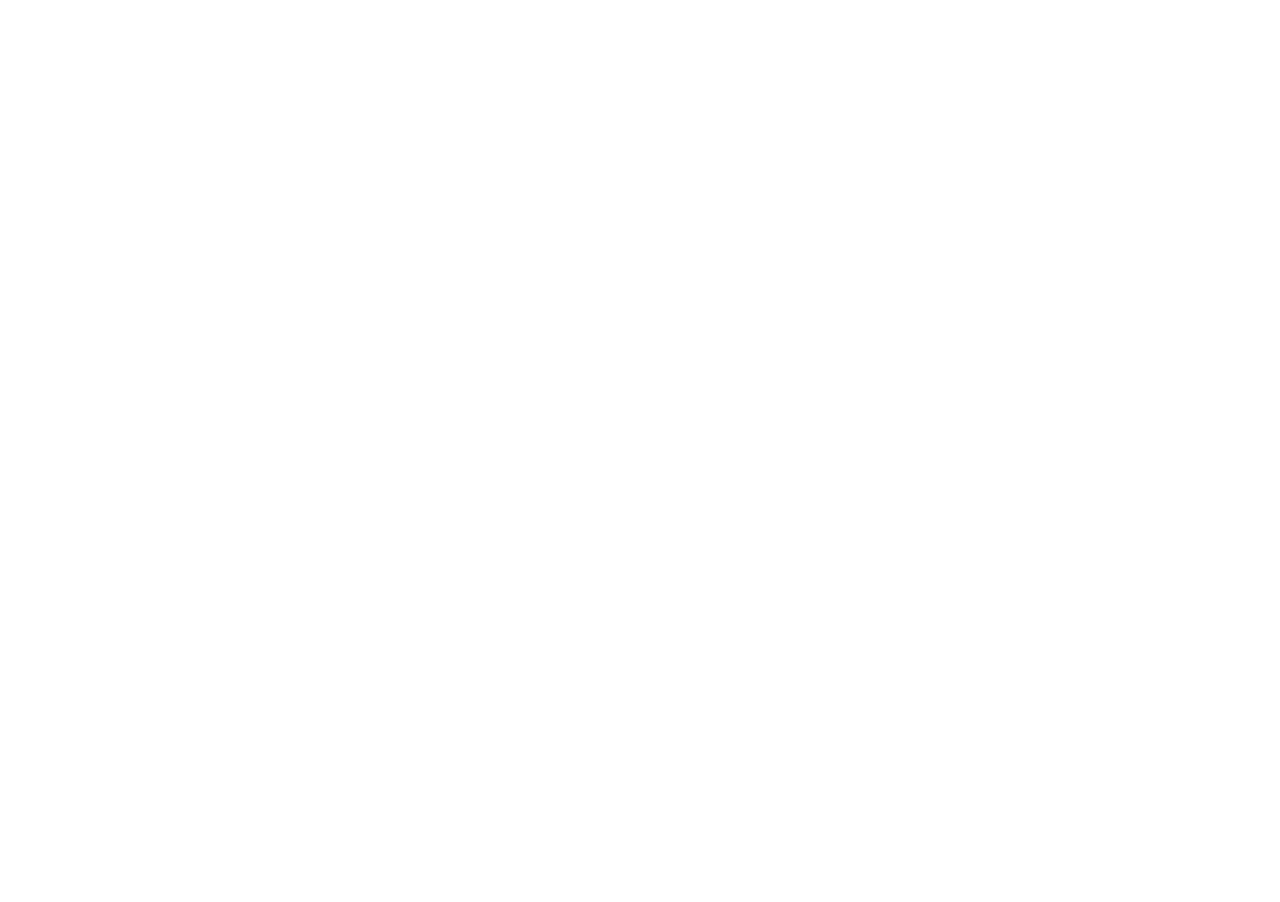
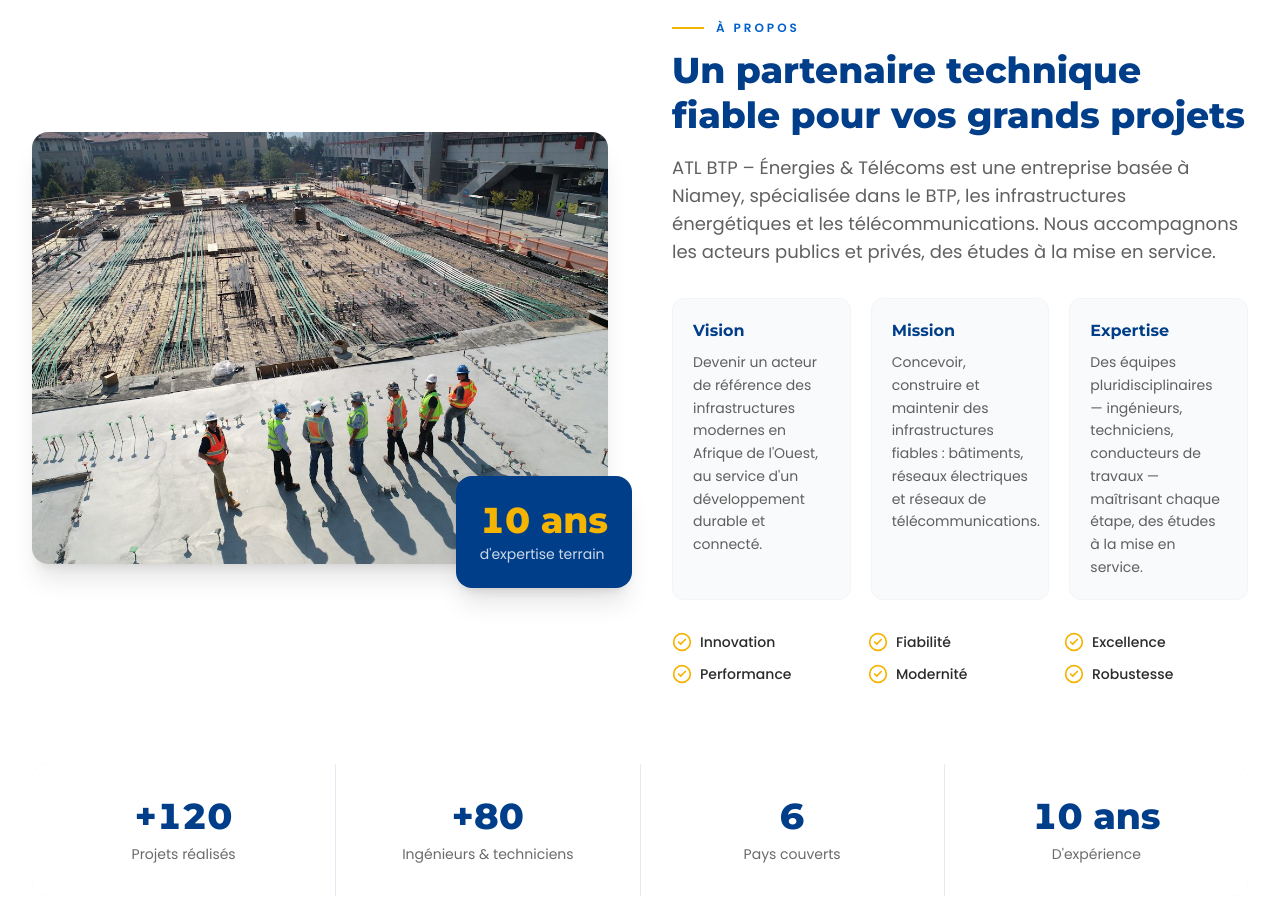
Before and after one commit to etheocledk/atl-btp, a React (Vite) app: page / in a window 1280 px wide. Shown: the part 900-1802 px from the top of the page. Before the commit the page ends 800 px from the top, so only its background shows below. Built offline with nearby package versions, Linux system fonts and the light colour scheme.

Commit message:
feat: section À propos avec chiffres clés animés
Co-Authored-By: Claude Opus 5.5 <noreply@anthropic.com>

```diff
--- a/src/App.tsx
+++ b/src/App.tsx
@@ -1,4 +1,5 @@
 import Header from './components/Header'
+import About from './components/About'
 import Hero from './components/Hero'
 import { useReveal } from './hooks/useReveal'
 
@@ -10,6 +11,7 @@ export default function App() {
       <Header />
       <main>
         <Hero />
+        <About />
       </main>
     </>
   )
--- /dev/null
+++ b/src/components/About.tsx
@@ -0,0 +1,66 @@
+import { CheckCircle2 } from 'lucide-react'
+import { pillars, stats, values } from '../data/site'
+import Counter from './Counter'
+import SectionTitle from './SectionTitle'
+
+export default function About() {
+  return (
+    <section id="a-propos" className="py-20 sm:py-28">
+      <div className="mx-auto max-w-7xl px-4 sm:px-6 lg:px-8">
+        <div className="grid items-center gap-12 lg:grid-cols-2 lg:gap-16">
+          <div className="reveal relative">
+            <img
+              src="/images/equipe-chantier.jpg"
+              alt="Équipe d'ingénieurs et de techniciens sur un chantier"
+              className="aspect-[4/3] w-full rounded-2xl object-cover shadow-xl"
+              loading="lazy"
+            />
+            <div className="absolute -right-2 -bottom-6 rounded-2xl bg-atl p-6 text-white shadow-xl sm:-right-6">
+              <p className="font-display text-4xl font-extrabold text-gold">
+                <Counter value={stats[3].value} suffix=" ans" />
+              </p>
+              <p className="mt-1 text-sm text-white/80">d'expertise terrain</p>
+            </div>
+          </div>
+
+          <div>
+            <SectionTitle
+              eyebrow="À propos"
+              title="Un partenaire technique fiable pour vos grands projets"
+              intro="ATL BTP – Énergies & Télécoms est une entreprise basée à Niamey, spécialisée dans le BTP, les infrastructures énergétiques et les télécommunications. Nous accompagnons les acteurs publics et privés, des études à la mise en service."
+            />
+
+            <div className="mt-8 grid gap-5 sm:grid-cols-3">
+              {pillars.map((p) => (
+                <div key={p.title} className="reveal rounded-xl border border-gray-100 bg-gray-50 p-5">
+                  <h3 className="font-bold text-atl">{p.title}</h3>
+                  <p className="mt-2 text-sm leading-relaxed text-graphite/75">{p.text}</p>
+                </div>
+              ))}
+            </div>
+
+            <ul className="reveal mt-8 grid grid-cols-2 gap-3 sm:grid-cols-3">
+              {values.map((v) => (
+                <li key={v} className="flex items-center gap-2 text-sm font-medium">
+                  <CheckCircle2 className="h-5 w-5 shrink-0 text-gold" aria-hidden="true" />
+                  {v}
+                </li>
+              ))}
+            </ul>
+          </div>
+        </div>
+
+        <dl className="reveal mt-20 grid grid-cols-2 gap-px overflow-hidden rounded-2xl bg-atl/10 lg:grid-cols-4">
+          {stats.map((s) => (
+            <div key={s.label} className="flex flex-col-reverse bg-white p-6 text-center sm:p-8">
+              <dt className="mt-2 text-sm text-graphite/70">{s.label}</dt>
+              <dd className="font-display text-3xl font-extrabold text-atl sm:text-4xl">
+                <Counter value={s.value} prefix={s.prefix} suffix={s.suffix} />
+              </dd>
+            </div>
+          ))}
+        </dl>
+      </div>
+    </section>
+  )
+}
--- /dev/null
+++ b/src/components/Counter.tsx
@@ -0,0 +1,47 @@
+import { useEffect, useRef, useState } from 'react'
+
+type Props = { value: number; prefix?: string; suffix?: string; duration?: number }
+
+/** Compteur qui s'anime de 0 à `value` lorsqu'il devient visible. */
+export default function Counter({ value, prefix = '', suffix = '', duration = 1600 }: Props) {
+  const ref = useRef<HTMLSpanElement>(null)
+  const [current, setCurrent] = useState(0)
+
+  useEffect(() => {
+    const el = ref.current
+    if (!el) return
+    if (window.matchMedia('(prefers-reduced-motion: reduce)').matches) {
+      setCurrent(value)
+      return
+    }
+    let frame = 0
+    const observer = new IntersectionObserver(
+      ([entry]) => {
+        if (!entry.isIntersecting) return
+        observer.disconnect()
+        const start = performance.now()
+        const tick = (now: number) => {
+          const progress = Math.min((now - start) / duration, 1)
+          const eased = 1 - Math.pow(1 - progress, 3)
+          setCurrent(Math.round(eased * value))
+          if (progress < 1) frame = requestAnimationFrame(tick)
+        }
+        frame = requestAnimationFrame(tick)
+      },
+      { threshold: 0.5 },
+    )
+    observer.observe(el)
+    return () => {
+      observer.disconnect()
+      cancelAnimationFrame(frame)
+    }
+  }, [value, duration])
+
+  return (
+    <span ref={ref} className="tabular-nums">
+      {prefix}
+      {current}
+      {suffix}
+    </span>
+  )
+}
--- /dev/null
+++ b/src/components/SectionTitle.tsx
@@ -0,0 +1,32 @@
+type Props = {
+  eyebrow: string
+  title: string
+  intro?: string
+  light?: boolean
+  center?: boolean
+}
+
+export default function SectionTitle({ eyebrow, title, intro, light = false, center = false }: Props) {
+  return (
+    <div className={`reveal max-w-3xl ${center ? 'mx-auto text-center' : ''}`}>
+      <p
+        className={`mb-3 inline-flex items-center gap-3 text-xs font-semibold uppercase tracking-[0.25em] ${
+          light ? 'text-gold' : 'text-atl-light'
+        }`}
+      >
+        <span className="h-0.5 w-8 bg-gold" aria-hidden="true" />
+        {eyebrow}
+      </p>
+      <h2
+        className={`text-3xl leading-tight font-extrabold sm:text-4xl ${light ? 'text-white' : 'text-atl'}`}
+      >
+        {title}
+      </h2>
+      {intro && (
+        <p className={`mt-4 text-base sm:text-lg ${light ? 'text-white/75' : 'text-graphite/75'}`}>
+          {intro}
+        </p>
+      )}
+    </div>
+  )
+}
```
